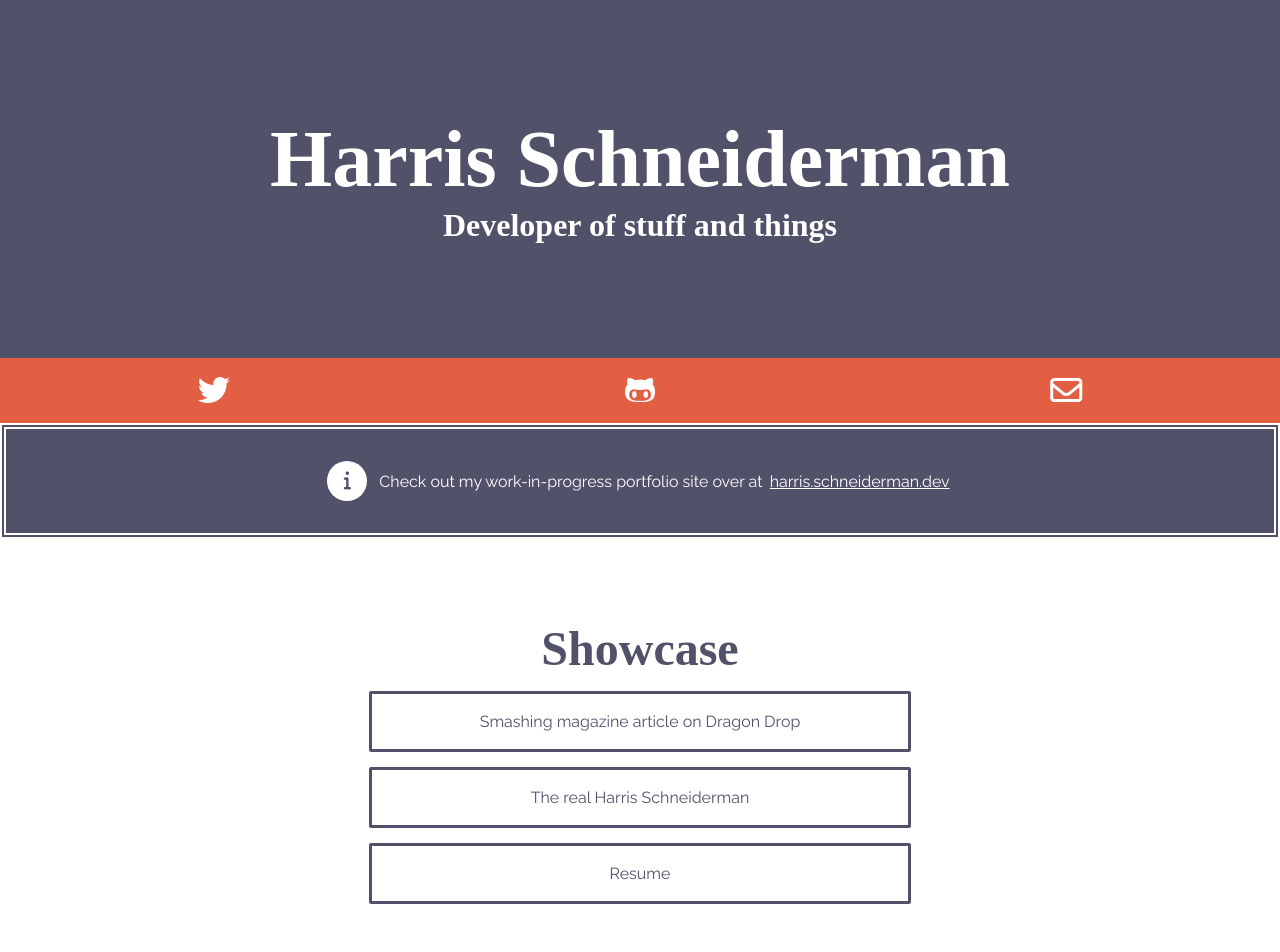
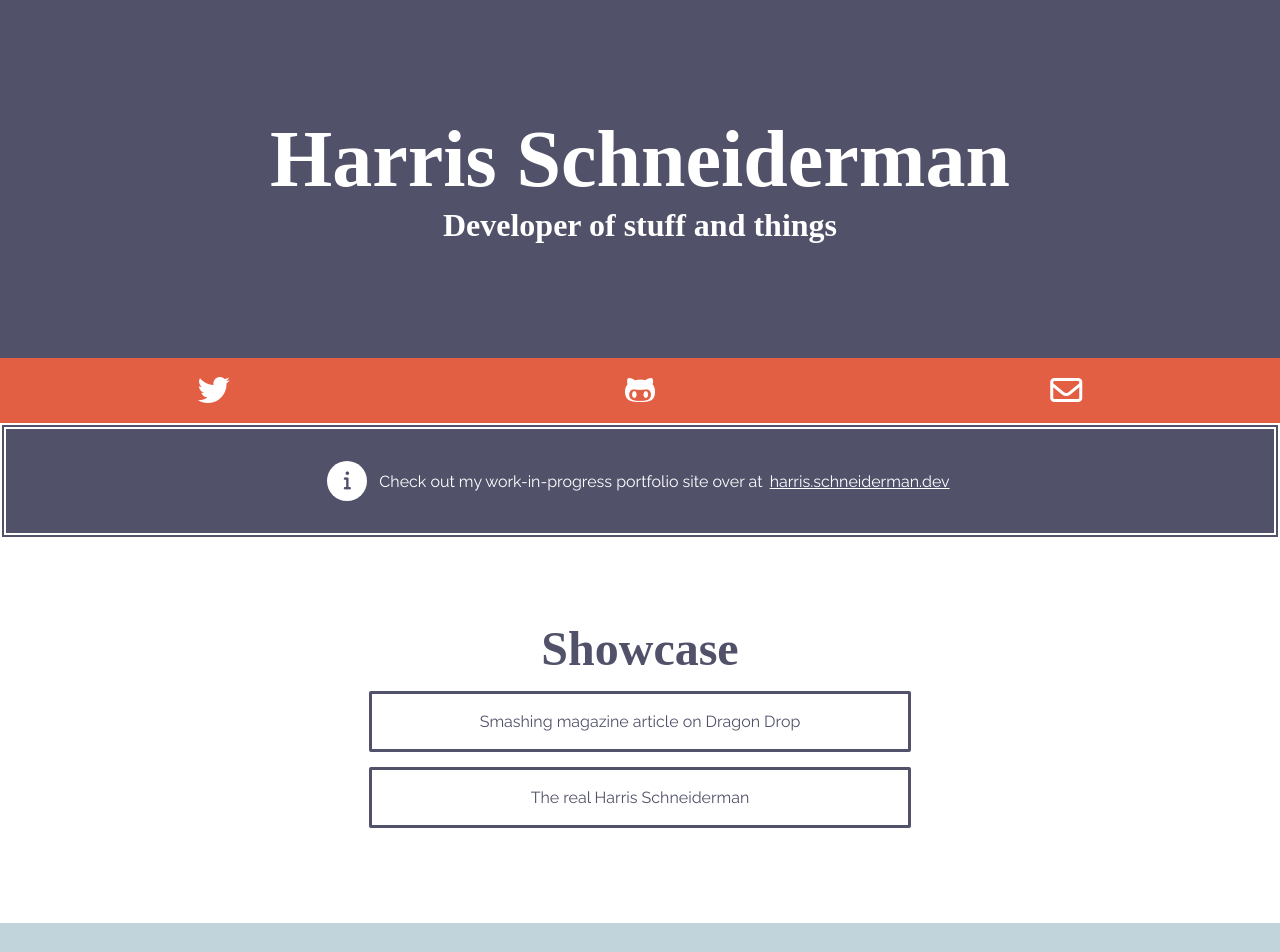
Before and after one commit to schne324/portfolio, a React app: page / in a window 1280 px wide. Shown: the top 952 px of the page. Built offline with nearby package versions, Linux system fonts and the light colour scheme; a web font is replaced by a local one.

Commit message:
Update index.js

```diff
--- a/src/Banner/index.js
+++ b/src/Banner/index.js
@@ -17,13 +17,6 @@ const Banner = () => (
     >
       The real Harris Schneiderman
     </a>
-    <a
-      rel='noopener noreferrer'
-      target='_blank'
-      href='/Resume.pdf'
-    >
-      Resume
-    </a>
   </div>
 );
 
```
